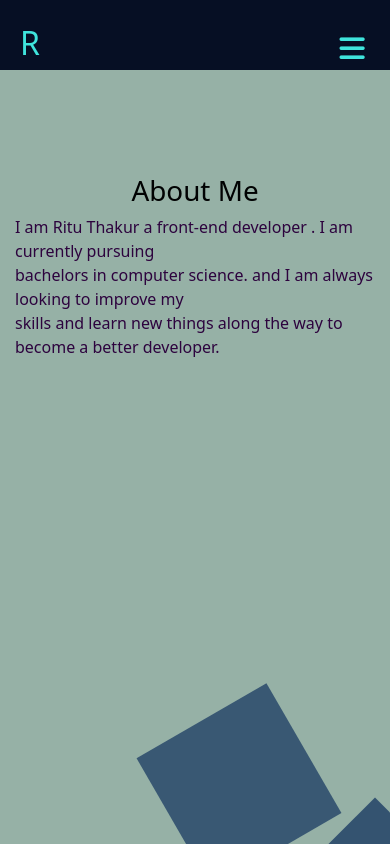
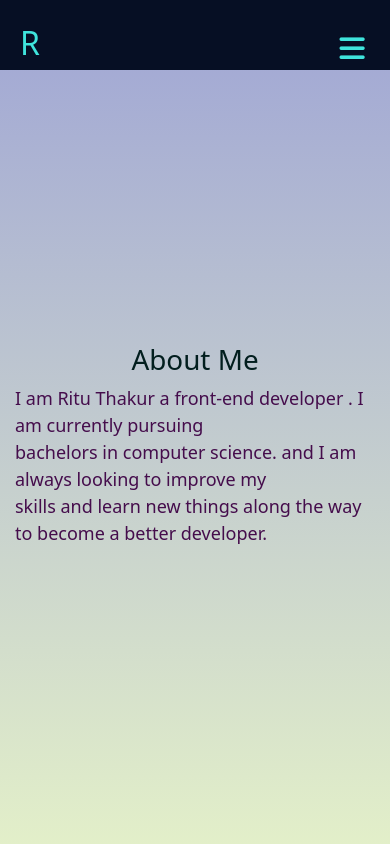
Before and after one commit to Ritu-03Thakur/My_Portfolio, a React (Create React App) app: page /About in a window 390 px wide. Shown: the top 844 px of the page. Built offline with nearby package versions, Linux system fonts and the light colour scheme.

Commit message:
Update App.css

```diff
--- a/src/App.css
+++ b/src/App.css
@@ -8,14 +8,14 @@
 
 body {
   width: 100%;
-  background-color: #96b1a6;
+  background: linear-gradient(to bottom , #9FA5D5 0% , #E8F5C8 100%);
 }
 
 .contact,
 .about,
 .home,
-.skill,
-.project {
+.skill
+ {
   padding: 15px;
   width: 100%;
   display: flex;
@@ -25,22 +25,22 @@ body {
   height: 630px;
 }
 p {
-  color: rgb(45 3 62);
+  color: #450d4c;
+    font-size: 18px;
+    font-weight: 500;
+    z-index: 5;
 }
 .heading {
-  color: rgb(0 2 2);
+  color: rgb(2 30 30);
+    z-index: 3;
 }
 
 /******************************************/
 /* Home Page */
 /******************************************/
 .heading1 {
-  color: #891010;
-}
-.navigation__item a {
-  text-decoration: none;
-  font-size: 1rem;
-  color: #f1f1f1;
+  color: #1bab68;
+    z-index: 5;
 }
 
 /******************************************/
@@ -64,10 +64,9 @@ p {
   justify-content: center;
   margin: 10px;
   color: #26a775;
-  border: 1px solid #062e1f;
+
   z-index: 5 ;
 
-  background: rgb(1, 12, 15);
 }
 .card-title,
 .card-img-top {
@@ -76,6 +75,16 @@ p {
 /******************************************/
 /* Project Page */
 /******************************************/
+
+.project{
+  margin-top: 35px;
+  width: 100%;
+  display: flex;
+  align-items: center;
+  justify-content: center;
+  flex-direction: column;
+  height: 630px;
+}
 .projectList{
   z-index: 5 ;
 }
@@ -98,20 +107,9 @@ p {
 
 .contact{
     background-size: 400% 400%;
-    animation: gradient 15s ease infinite;
+  background: linear-gradient(to bottom , #9FA5D5 0% , #E8F5C8 100%);
 }
 
-@keyframes gradient {
-    0% {
-        background-position: 0% 50%;
-    }
-    50% {
-        background-position: 100% 50%;
-    }
-    100% {
-        background-position: 0% 50%;
-    }
-}
 
 .contactCard{
   padding: 10px;
@@ -151,13 +149,13 @@ p {
   z-index: 5 ;
   margin: 10px;
   padding: 5px;
-  color: #041a0c;
+ color:  #581b9b  ;
 }
 .social-icon a {
   padding: 10px;
 }
-.social-icon a :hover {
-  color: #891010;
+.social-icon a:hover {
+  color: #0ba5cc;
 }
 
 .animation-area {
@@ -176,9 +174,10 @@ p {
 	position: absolute;
 	display: block;
 	list-style: none;
+  border-radius: 23px;
 	width: 25px;
 	height: 25px;
-	background: rgba(3, 36, 85, 0.753);
+	background: rgb(69 86 98 / 75%);
 	animation: animate 20s linear infinite;
 	bottom: -150px;
 }
@@ -236,17 +235,35 @@ p {
 
 /****************************************************************/
 @media (max-width: 530px) {
+
+
+  .box-area  {
+    height: 1000px;
+  }
   .contact,
-  .about,
-  .home,
   .skill ,
+  .home , .about ,
   .project
    {
-    top: 89px;
     flex-direction: column;
-    height: 450%;
     overflow: hidden;
     position: relative;
+  }
+   .home , .about{
+    height: 100vh;
+   }
+   .about{
+    top: -39px;
+   }
+   .skill{
+    top: -41px;
+    height: 900px;
+   }
+  .contact {
+     top: 11px;
+  }
+  .project{
+    top: 40px;
   }
   .navigation {
     justify-content: center;
@@ -260,3 +277,13 @@ p {
     padding: 10px;
   }
 }
+
+@media (max-width: 760px){
+  .project{
+    top: 40px;
+    flex-direction: column;
+    height: 450%;
+    overflow: hidden;
+    position: relative;
+  }
+}
```
